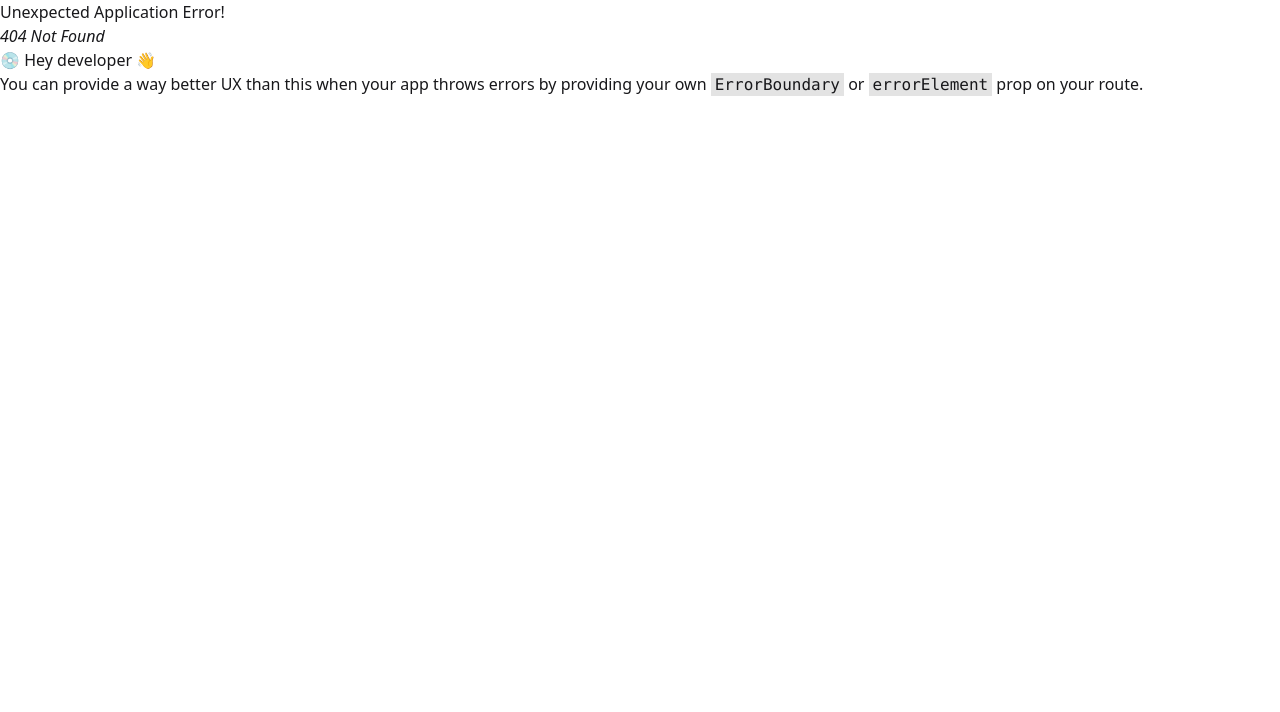
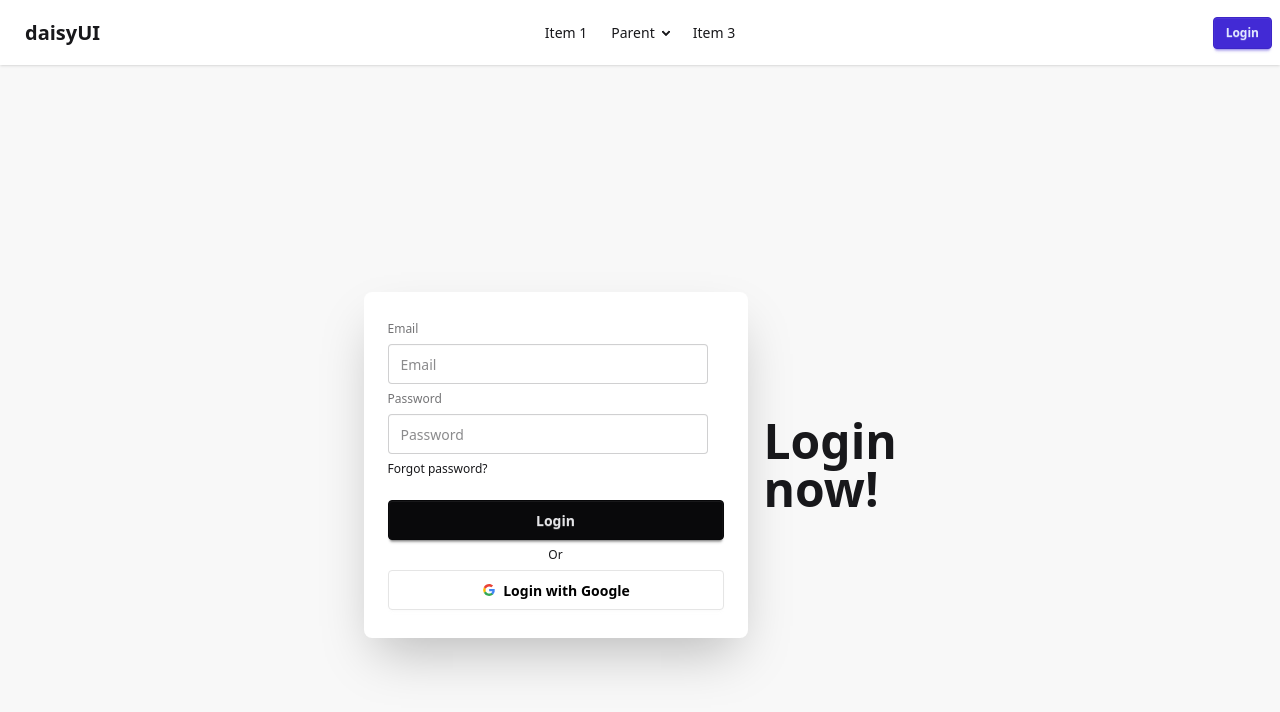
Before and after one commit to akashsarker2478/digital-life-lessons-client, a React (Vite) app: page /login in a window 1280 px wide. Before the commit this address had no page. Shown: the top 712 px of the page. Built offline with nearby package versions, Linux system fonts and the light colour scheme.

Commit message:
login page add

```diff
--- /dev/null
+++ b/src/Pages/Login page/Login.jsx
@@ -0,0 +1,33 @@
+import React from 'react';
+
+const Login = () => {
+    return (
+       <div className="hero bg-base-200 min-h-screen">
+  <div className="hero-content flex-col lg:flex-row-reverse">
+    <div className="text-center lg:text-left">
+      <h1 className="text-5xl font-bold">Login now!</h1>
+    </div>
+    <div className="card bg-base-100 w-full max-w-sm shrink-0 shadow-2xl">
+      <div className="card-body">
+        <fieldset className="fieldset">
+          <label className="label">Email</label>
+          <input type="email" className="input" placeholder="Email" />
+          <label className="label">Password</label>
+          <input type="password" className="input" placeholder="Password" />
+          <div><a className="link link-hover">Forgot password?</a></div>
+          <button className="btn btn-neutral mt-4">Login</button>
+          <div className='text-center'>Or</div>
+          {/* Google */}
+<button className="btn bg-white text-black border-[#e5e5e5]">
+  <svg aria-label="Google logo" width="16" height="16" xmlns="http://www.w3.org/2000/svg" viewBox="0 0 512 512"><g><path d="m0 0H512V512H0" fill="#fff"></path><path fill="#34a853" d="M153 292c30 82 118 95 171 60h62v48A192 192 0 0190 341"></path><path fill="#4285f4" d="m386 400a140 175 0 0053-179H260v74h102q-7 37-38 57"></path><path fill="#fbbc02" d="m90 341a208 200 0 010-171l63 49q-12 37 0 73"></path><path fill="#ea4335" d="m153 219c22-69 116-109 179-50l55-54c-78-75-230-72-297 55"></path></g></svg>
+  Login with Google
+</button>
+        </fieldset>
+      </div>
+    </div>
+  </div>
+</div>
+    );
+};
+
+export default Login;
--- a/src/Routes/Router.jsx
+++ b/src/Routes/Router.jsx
@@ -1,6 +1,7 @@
 import { createBrowserRouter } from "react-router";
 import HomeLayouts from "../Layouts/Home Layout/HomeLayouts";
 import Home from "../Pages/Home/Home";
+import Login from "../Pages/Login page/Login";
 
 export const router = createBrowserRouter([
     {
@@ -10,6 +11,10 @@
         {
             index:true,
             element:<Home></Home>
+       },
+       {
+        path:'/login',
+        element:<Login></Login>
        }
     ]
     }
```
